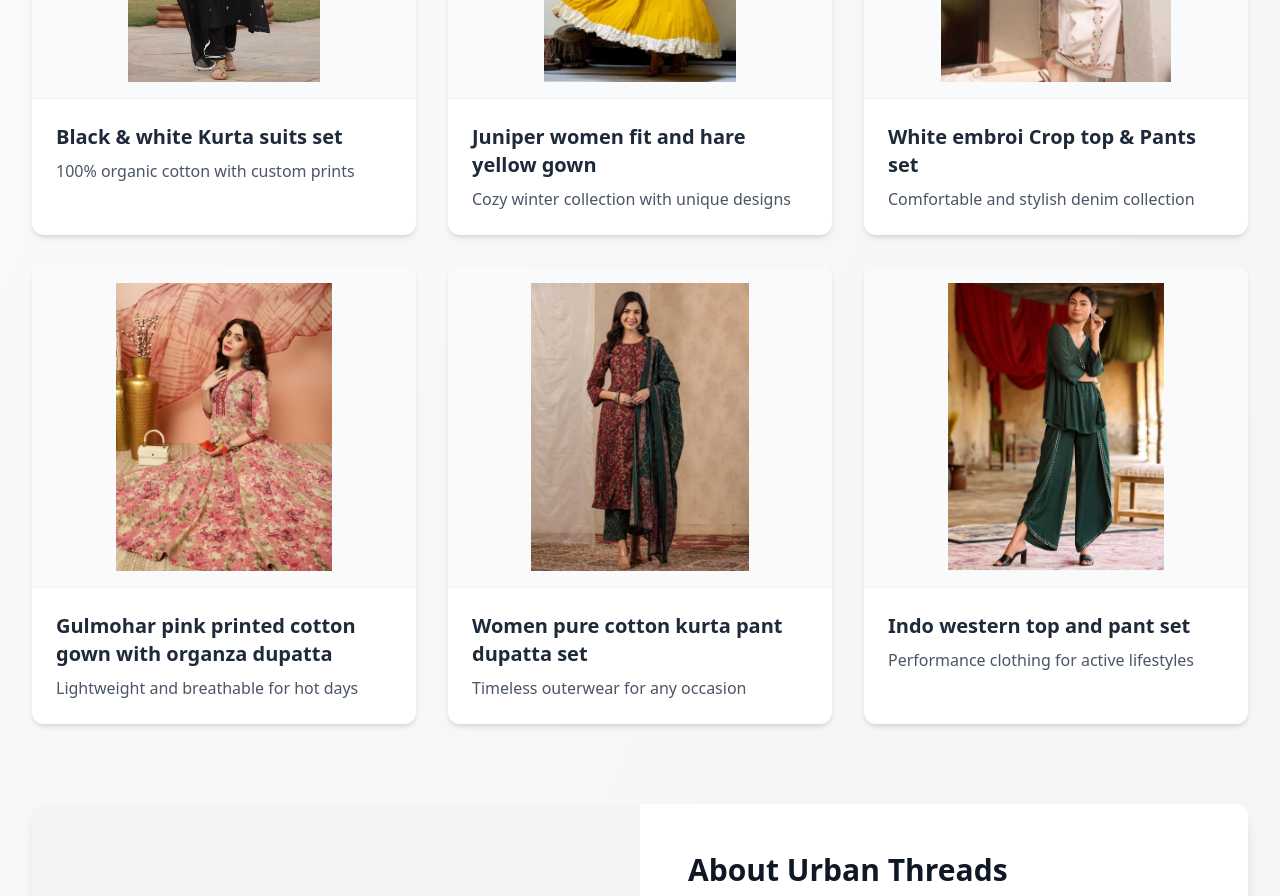
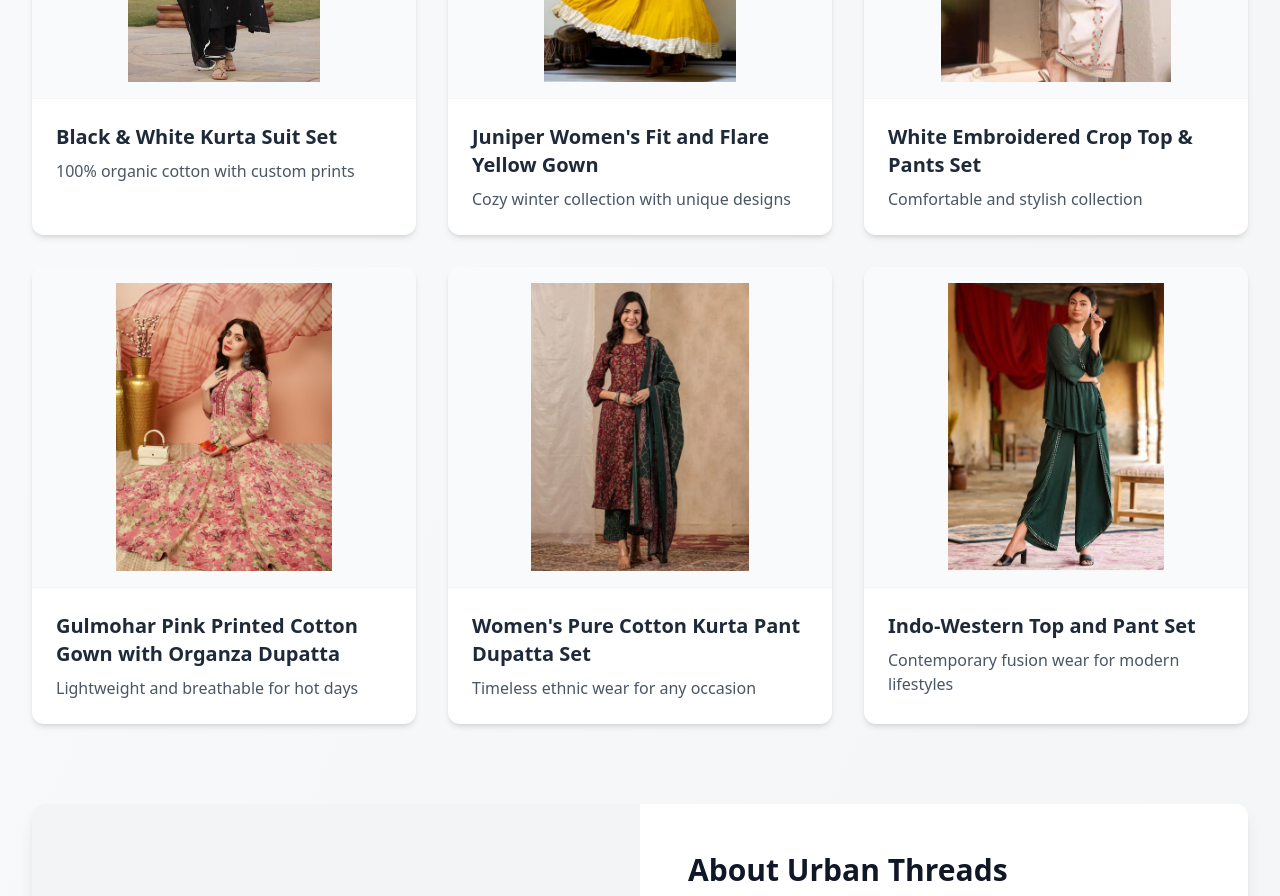
Before and after one commit to akashpurwar67/fashion, a React (Vite) app: page / in a window 1280 px wide. Shown: the part 800-1696 px from the top of the page. Built offline with nearby package versions, Linux system fonts and the light colour scheme.

Commit message:
Update App.jsx

```diff
--- a/src/App.jsx
+++ b/src/App.jsx
@@ -6,33 +6,33 @@ function App() {
 
   const products = [
   {
-      name: "Black & white Kurta suits set",
+    name: "Black & White Kurta Suit Set",
     description: "100% organic cotton with custom prints",
     image: "WhatsApp Image 2025-06-18 at 5.18.10 PM.jpeg",
   },
   {
-      name: "Juniper women fit and hare yellow gown",
+    name: "Juniper Women's Fit and Flare Yellow Gown",
     description: "Cozy winter collection with unique designs",
     image: "WhatsApp Image 2025-06-18 at 5.18.35 PM.jpeg",
   },
   {
-      name: "White embroi Crop top & Pants set",
-      description: "Comfortable and stylish denim collection",
+    name: "White Embroidered Crop Top & Pants Set",
+    description: "Comfortable and stylish collection",
     image: "WhatsApp Image 2025-06-18 at 5.18.57 PM.jpeg",
   },
   {
-      name: "Gulmohar pink printed cotton gown with organza dupatta",
+    name: "Gulmohar Pink Printed Cotton Gown with Organza Dupatta",
     description: "Lightweight and breathable for hot days",
     image: "WhatsApp Image 2025-06-18 at 5.19.31 PM.jpeg",
   },
   {
-      name: "Women pure cotton kurta pant dupatta set",
-      description: "Timeless outerwear for any occasion",
+    name: "Women's Pure Cotton Kurta Pant Dupatta Set",
+    description: "Timeless ethnic wear for any occasion",
     image: "WhatsApp Image 2025-06-18 at 5.20.46 PM.jpeg",
   },
   {
-      name: "Indo western top and pant set",
-      description: "Performance clothing for active lifestyles",
+    name: "Indo-Western Top and Pant Set",
+    description: "Contemporary fusion wear for modern lifestyles",
     image: "WhatsApp Image 2025-06-18 at 5.21.49 PM.jpeg",
   }
 ];
```
Lines whose indentation alone changed are shown as unchanged.
